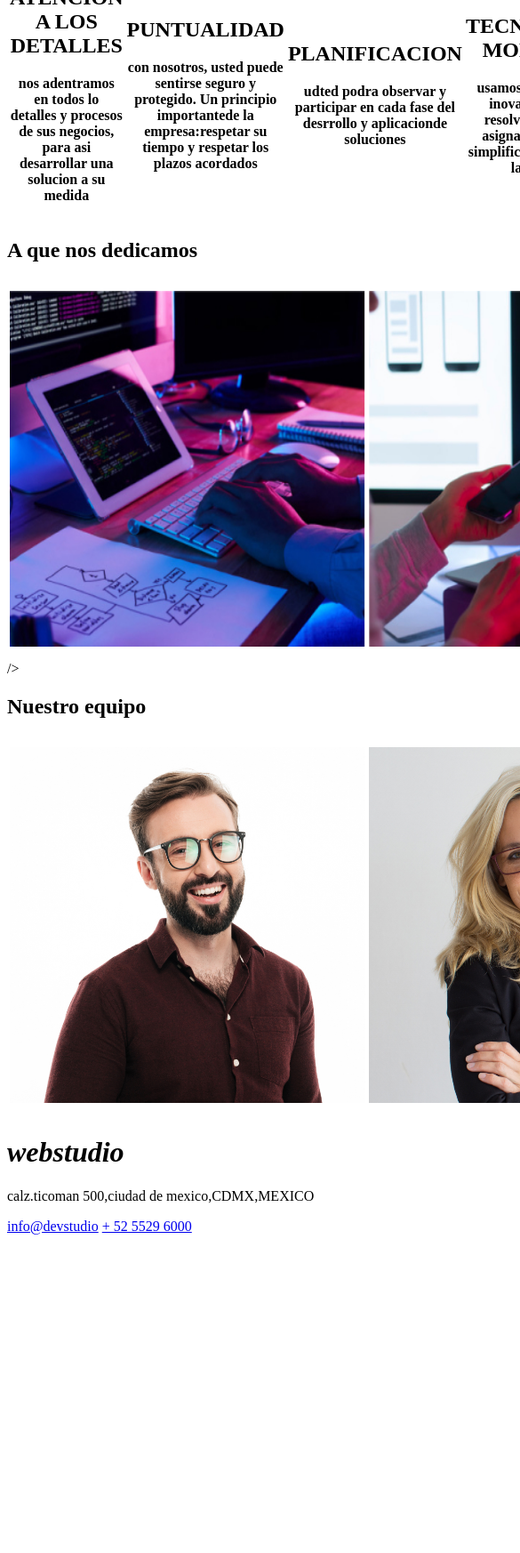
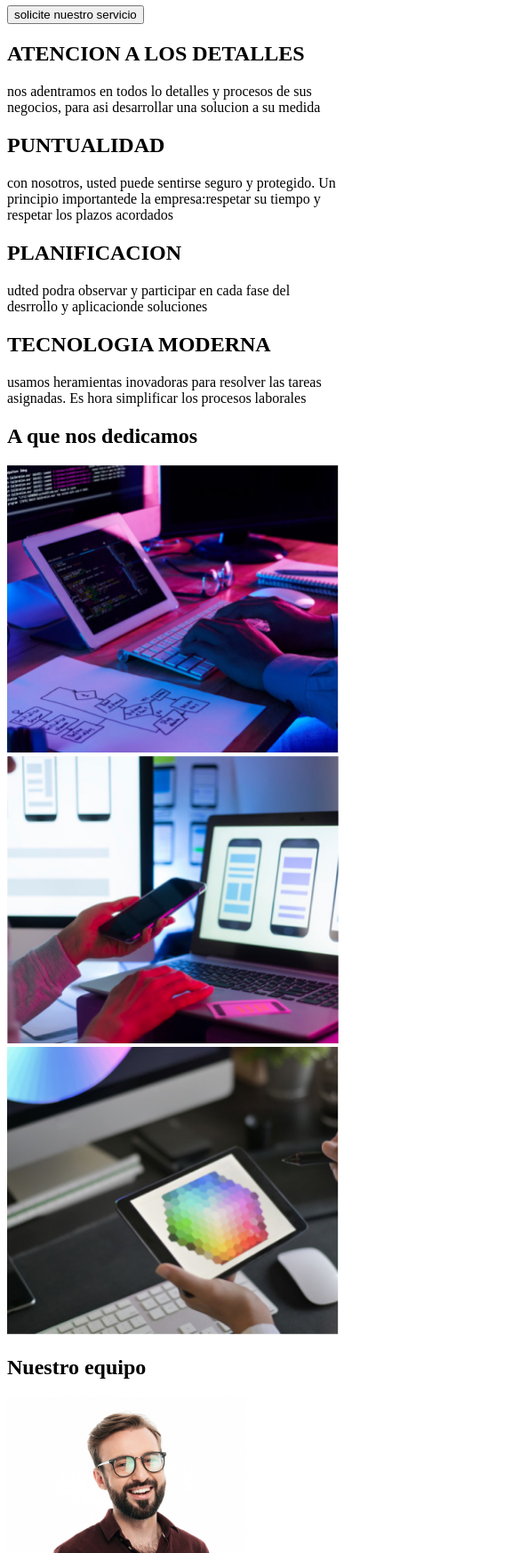
Before and after one commit to goitDaco/goit-markup-hw-01, a plain HTML site: page index.html in a window 390 px wide. Shown: the part 254-2000 px from the top of the page at 89% size, 585 px wide, since content can reach past the window. Before the commit the page ends 1658 px from the top, so only its background shows below. Drawn offline with Linux system fonts and the light colour scheme.

Commit message:
new correcion

```diff
--- a/index.html
+++ b/index.html
@@ -7,72 +7,95 @@
     <title>webstudio portafolio</title>
     <meta name="description" content="">
     <meta name="viewport" content="width=device-width, initial-scale=1">
-    <link rel="stylesheet" href="">
 </head>
 
 <body>
-    <h3> webstudio estudio portafolio contatactenos</h3><a href="https://devstudio.us/" target="_blank">info@devstudio</a>
-            <a href="tel:+55 5529 6000"> + 52 5529 6000</a>
+    <header>
+        <h3> webstudio estudio portafolio contatactenos</h3>
+        <address>
+            <h2>webstudio</h2>
+            <a href="tel:+55 5529 6000">+ 52 5529 6000</a>
+        </address>
+        <a href="https://devstudio.us/" target="_blank">info@devstudio</a>
+    </header>
+
+    <main>
         <h1>Soluciones eficases para su negocio</h1>
         <button>solicite nuestro servicio</button>
-    <table>
-        <th>
+
         <h2>ATENCION A LOS DETALLES</h2>
         <p>nos adentramos en todos lo detalles y procesos de sus negocios, para asi desarrollar una solucion a su
             medida
         </p>
-        </th>
-        <th>
+
         <h2>PUNTUALIDAD</h2>
         <p>con nosotros, usted puede sentirse seguro y protegido. Un principio importantede la empresa:respetar su
             tiempo y
             respetar
             los plazos acordados
         </p>
-        </th>
-        <th>
+
         <h2>PLANIFICACION</h2>
         <p>udted podra observar y participar en cada fase del desrrollo y aplicacionde soluciones</p>
-        </th>
-        <th>
+
         <h2>TECNOLOGIA MODERNA</h2>
         <p>usamos heramientas inovadoras para resolver las tareas asignadas. Es hora simplificar los procesos
             laborales</p>
-        </th>
+    </main>
+    <section>
+        <h2>A que nos dedicamos</h2>
         <div>
-        <table>
-            <tr>
-                <h2>A que nos dedicamos</h2>
-                <th> <img src="imagen2/imagenes3/imagen.jpg" width="400" height="400" /> </th>
-                <th><img src="imagen2/imagenes3/imagen (1).jpg" width="400" height="400" /> </th>
-                <th> <img src="imagen2/imagenes3/imagen (2).jpg" width="400" height="400">/
-                <th>
-            </tr>
-        </table>
+            <nav>
+            <img src="imagen2/imagen.jpg"
+            alt="desing"
+            width="373px;"
+            height="323px;"/>
+            <div><img src="imagen2/imagen (1).jpg"
+            alt="connecting mobile to pc"
+            width="373px;"
+            height="323px;"/></div>
+            <div>
+            <img src="imagen2/imagen (2).jpg"
+            alt="colors"
+            width="373px;"
+            height="323px;"></div>
+           </nav>
     </div>
+        </section>
 
-    />
+    <section>
+        <h2>Nuestro equipo</h2>
+        <nav>
+            <img src="imagen2/imagen (3).jpg"
+            alt="diseñador de productos"
+            width="270px"
+            height="260px" />
+            </div>
             <div>
-        <table>
-            <tr>
-                <h2>Nuestro equipo</h2>
-                <th> <img src="imagen2/imagenes3/imagen (3).jpg" width="400" height="400" /> </th>
-                <th><img src="imagen2/imagenes3/imagen (4).jpg" width="400" height="400" /> </th>
-                <th> <img src="imagen2/imagenes3/imagen (5).jpg" width="400" height="400">/
-                <th> <img src="imagen2/imagenes3/imagen (6).jpg"width="400" height="400">/ </th>
-            </tr>
-        </table>
+            <img src="imagen2/imagen (4).jpg"
+            alt="desrrolladora frontend"
+            width="270px"
+            height="260px;" />
             </div>
+            <div>
+            <img src="imagen2/imagen (5).jpg"
+            alt="marketing"
+            width="270px"
+            height=" 260px;" />
+            </div>
+            <div>
+            <img src="imagen2/imagen (6).jpg"
+            alt="diseñador IU"
+            width="270px"
+            height=" 260px;" />
+            </div>
+        </nav>
+    </div>
+    </section>
+
     <footer>
-        <!--pie de pagina derechos de autor-->
-        <address><h1>webstudio</h1></address>
-        <p> calz.ticoman 500,ciudad de mexico,CDMX,MEXICO</p>
-        <th><a href="https://devstudio.us/" target="_blank">info@devstudio</a></th>
-        <a href="tel:+55 5529 6000"> + 52 5529 6000</a>
+            <p> webstudio</p>
+            <p>calz. Ticoman 500,ciudad de mexico,<br>CDMX,MEXICO</br></p>
+            <a href="https://devstudio.us/" target="_blank">info@devstudio</a>
     </footer>
-
-
-    </p>
-
-
 </html>
```
Also changed, not shown: idex2.html.html (added, +22 -0 lines), imagen2/imagen (1).jpg (renamed from imagen2/imagenes3/imagen (1).jpg), imagen2/imagen (2).jpg (renamed from imagen2/imagenes3/imagen (2).jpg), imagen2/imagen (3).jpg (renamed from imagen2/imagenes3/imagen (3).jpg), imagen2/imagen (4).jpg (renamed from imagen2/imagenes3/imagen (4).jpg), imagen2/imagen (5).jpg (renamed from imagen2/imagenes3/imagen (5).jpg), imagen2/imagen (6).jpg (renamed from imagen2/imagenes3/imagen (6).jpg), imagen2/imagen.jpg (renamed from imagen2/imagenes3/imagen.jpg). Lines whose indentation alone changed are shown as unchanged.
